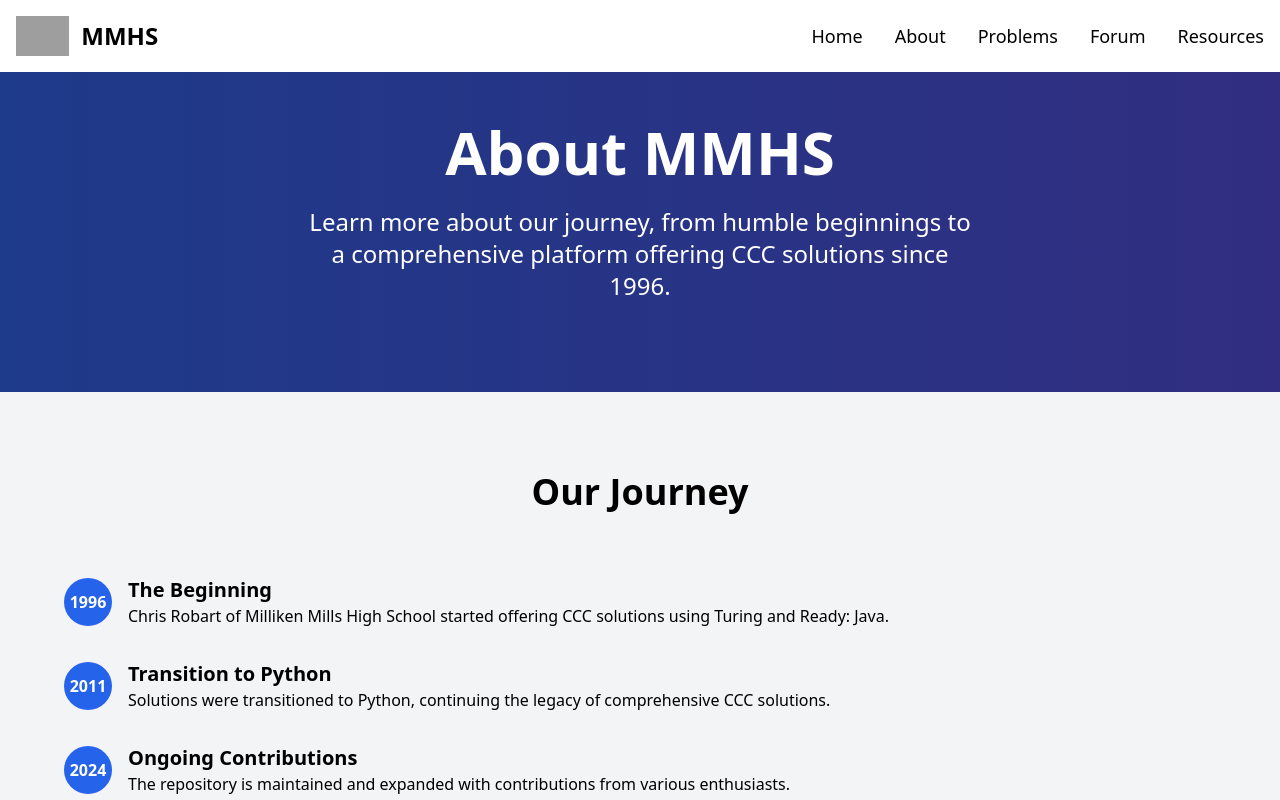
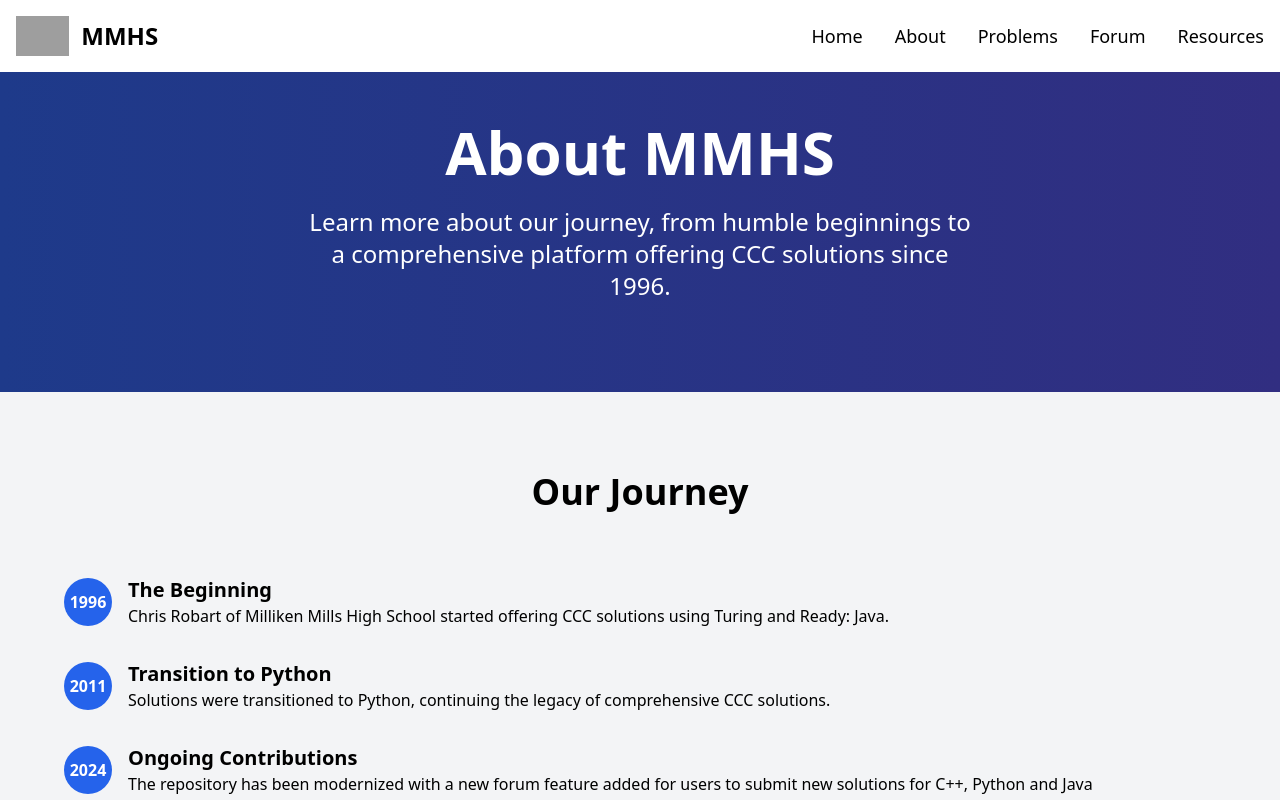
Before and after one commit to Tankman61/CCCSolutions, a React (Vite) app in the folder frontend-react/mmhs-website/: page /about in a window 1280 px wide. Shown: the top 800 px of the page. Built offline with nearby package versions, Linux system fonts and the light colour scheme; grey boxes are pictures that could not be loaded.

Commit message:
changed text a bit

```diff
--- a/frontend-react/mmhs-website/src/pages/about.jsx
+++ b/frontend-react/mmhs-website/src/pages/about.jsx
@@ -37,7 +37,7 @@ const About = () => {
               <div className="bg-blue-600 h-12 w-12 rounded-full flex items-center justify-center text-white font-bold">2024</div>
               <div className="ml-4">
                 <h3 className="text-xl font-semibold">Ongoing Contributions</h3>
-                <p>The repository is maintained and expanded with contributions from various enthusiasts.</p>
+                <p>The repository has been modernized with a new forum feature added for users to submit new solutions for C++, Python and Java</p>
               </div>
             </div>
           </div>
```
